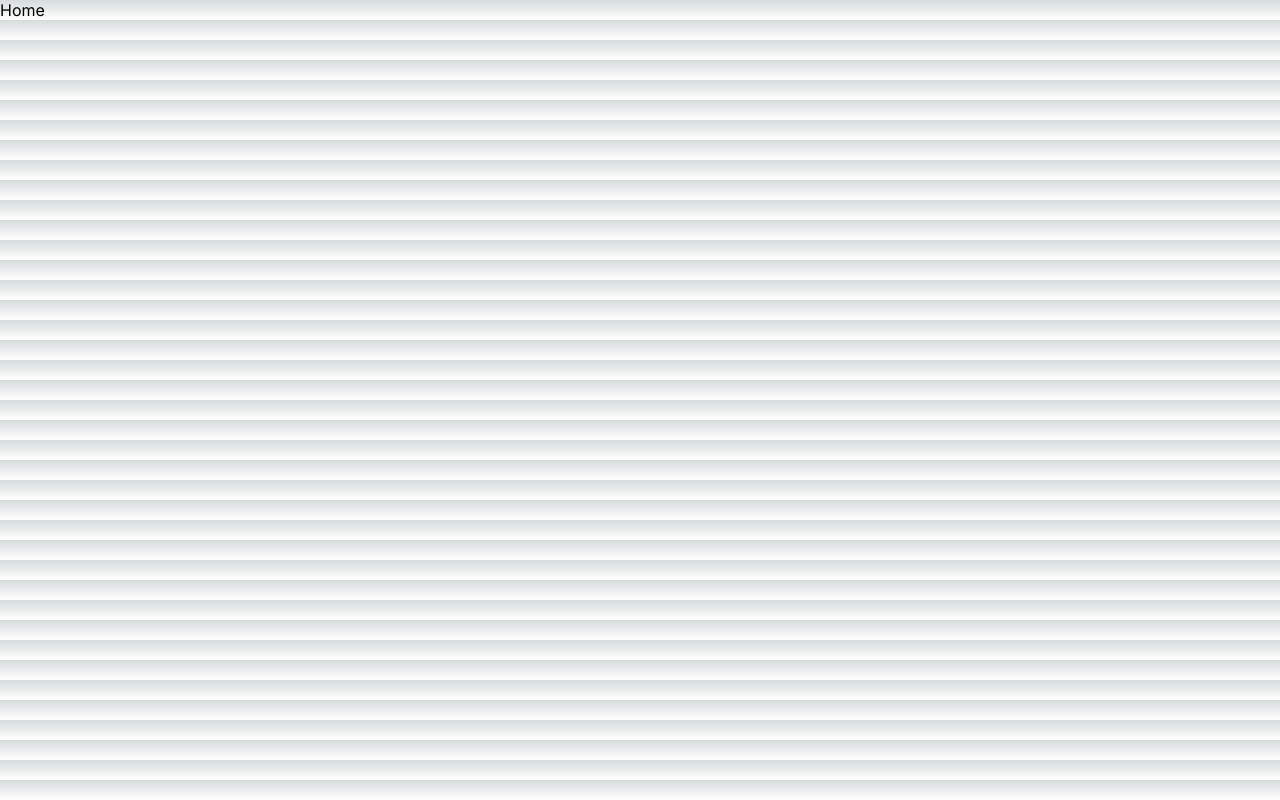
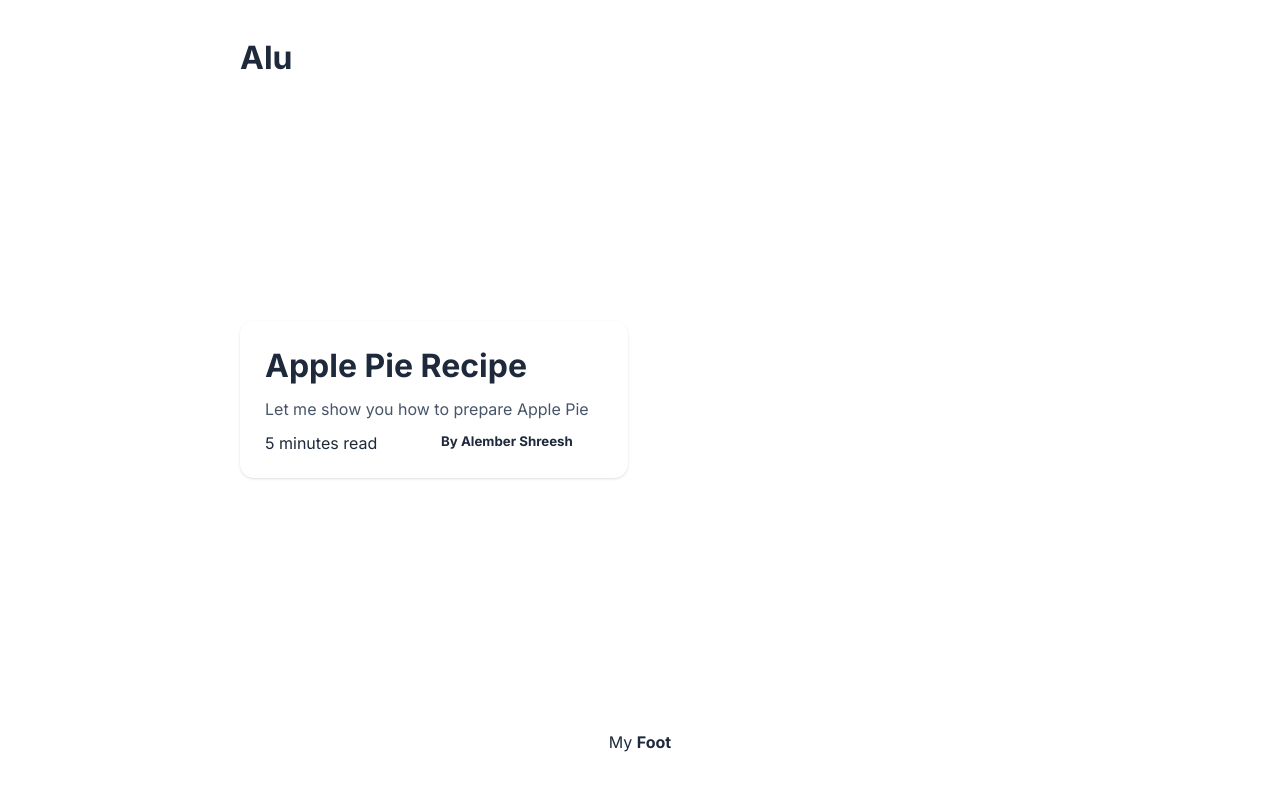
Before and after one commit to GosuCode/Alu, a Next.js app: page / in a window 1280 px wide. Built offline with nearby package versions, Linux system fonts and the light colour scheme.

Commit message:
fetch data from markdown and display

```diff
--- a/app/globals.css
+++ b/app/globals.css
@@ -1,107 +1,112 @@
-:root {
-  --max-width: 1100px;
-  --border-radius: 12px;
-  --font-mono: ui-monospace, Menlo, Monaco, "Cascadia Mono", "Segoe UI Mono",
-    "Roboto Mono", "Oxygen Mono", "Ubuntu Monospace", "Source Code Pro",
-    "Fira Mono", "Droid Sans Mono", "Courier New", monospace;
-
-  --foreground-rgb: 0, 0, 0;
-  --background-start-rgb: 214, 219, 220;
-  --background-end-rgb: 255, 255, 255;
-
-  --primary-glow: conic-gradient(
-    from 180deg at 50% 50%,
-    #16abff33 0deg,
-    #0885ff33 55deg,
-    #54d6ff33 120deg,
-    #0071ff33 160deg,
-    transparent 360deg
-  );
-  --secondary-glow: radial-gradient(
-    rgba(255, 255, 255, 1),
-    rgba(255, 255, 255, 0)
-  );
-
-  --tile-start-rgb: 239, 245, 249;
-  --tile-end-rgb: 228, 232, 233;
-  --tile-border: conic-gradient(
-    #00000080,
-    #00000040,
-    #00000030,
-    #00000020,
-    #00000010,
-    #00000010,
-    #00000080
-  );
-
-  --callout-rgb: 238, 240, 241;
-  --callout-border-rgb: 172, 175, 176;
-  --card-rgb: 180, 185, 188;
-  --card-border-rgb: 131, 134, 135;
-}
-
-@media (prefers-color-scheme: dark) {
-  :root {
-    --foreground-rgb: 255, 255, 255;
-    --background-start-rgb: 0, 0, 0;
-    --background-end-rgb: 0, 0, 0;
-
-    --primary-glow: radial-gradient(rgba(1, 65, 255, 0.4), rgba(1, 65, 255, 0));
-    --secondary-glow: linear-gradient(
-      to bottom right,
-      rgba(1, 65, 255, 0),
-      rgba(1, 65, 255, 0),
-      rgba(1, 65, 255, 0.3)
-    );
-
-    --tile-start-rgb: 2, 13, 46;
-    --tile-end-rgb: 2, 5, 19;
-    --tile-border: conic-gradient(
-      #ffffff80,
-      #ffffff40,
-      #ffffff30,
-      #ffffff20,
-      #ffffff10,
-      #ffffff10,
-      #ffffff80
-    );
-
-    --callout-rgb: 20, 20, 20;
-    --callout-border-rgb: 108, 108, 108;
-    --card-rgb: 100, 100, 100;
-    --card-border-rgb: 200, 200, 200;
-  }
-}
-
 * {
   box-sizing: border-box;
+  margin: 0;
   padding: 0;
-  margin: 0;
-}
-
-html,
-body {
-  max-width: 100vw;
-  overflow-x: hidden;
 }
 
 body {
-  color: rgb(var(--foreground-rgb));
-  background: linear-gradient(
-      to bottom,
-      transparent,
-      rgb(var(--background-end-rgb))
-    )
-    rgb(var(--background-start-rgb));
+  display: flex;
+  flex-direction: column;
+  padding: 14px;
+  min-height: 100vh;
+  color: #1e293b;
+  gap: 14px;
 }
 
-a {
+header,
+main,
+footer {
+  max-width: 800px;
+  margin: 0 auto;
+  width: 100%;
+}
+
+header a {
   color: inherit;
   text-decoration: none;
 }
 
-@media (prefers-color-scheme: dark) {
-  html {
-    color-scheme: dark;
+header {
+  padding: 14px 0;
+}
+
+main {
+  flex: 1;
+  display: flex;
+  flex-direction: column;
+  justify-content: center;
+}
+
+.postsContainer {
+  display: grid;
+  grid-template-columns: repeat(1, minmax(0, 1fr));
+  gap: 14px;
+}
+
+.postCard {
+  padding: 14px;
+  background: white;
+  display: flex;
+  flex-direction: column;
+  gap: 14px;
+  padding: 14px;
+  box-shadow: 0 1px 3px 0 rgb(0 0 0 / 0.1), 0 1px 2px -1px rgb(0 0 0 / 0.1);
+  border-radius: 14px;
+  height: 100%;
+  border: 1px solid transparent;
+  transition-duration: 200ms;
+}
+
+.postCard:hover {
+  border-color: #cbd5e1;
+}
+
+.postCard>p {
+  flex: 1;
+  color: #475569;
+}
+
+
+.statsContainer {
+  display: grid;
+  grid-template-columns: repeat(2, minmax(0, 1fr));
+  gap: 14px;
+}
+
+.unstyled {
+  color: inherit;
+  text-decoration: none;
+}
+
+article div {
+  display: flex;
+  flex-direction: column;
+  gap: 14px;
+}
+
+article div ul {
+  list-style-position: inside;
+}
+
+footer {
+  display: flex;
+  align-items: center;
+  justify-content: center;
+  padding: 24px;
+}
+
+@media (min-width: 640px) {
+  body {
+    padding: 24px;
+    gap: 24px;
+  }
+
+  .postsContainer {
+    grid-template-columns: repeat(2, minmax(0, 1fr));
+    gap: 24px;
+  }
+
+  .postCard {
+    padding: 24px;
   }
 }
--- a/app/layout.js
+++ b/app/layout.js
@@ -1,5 +1,6 @@
 import { Inter } from "next/font/google";
 import "./globals.css";
+import Link from "next/link";
 
 const inter = Inter({ subsets: ["latin"] });
 
@@ -9,9 +10,29 @@ export const metadata = {
 };
 
 export default function RootLayout({ children }) {
+
+  let header = (
+    <header>
+      <Link href={'/'}>
+        <h1>Alu</h1>
+      </Link>
+    </header>
+  )
+
+  let footer = (
+    <footer>
+      <p>
+        My <strong>Foot</strong>
+      </p>
+    </footer>
+  )
   return (
     <html lang="en">
-      <body className={inter.className}>{children}</body>
+      <body className={inter.className}>
+        {header}
+        {children}
+        {footer}
+        </body>
     </html>
   );
 }
--- a/app/page.js
+++ b/app/page.js
@@ -1,7 +1,18 @@
+import PostCard from "@/components/PostCard"
+import getPostMetadata from "@/utils/getPostMetadata"
+
 export default function Home() {
+  const postMetadata = getPostMetadata('blogs')
   return (
     <main>
-      Home
+      <div className="postsContainer">
+      {postMetadata.map((post, postIndex) => {
+        return (
+          <PostCard key={postIndex} post={post} />
+        )
+      })}
+      </div>
+
     </main>
   )
 }
--- /dev/null
+++ b/blogs/apple_pie.md
@@ -0,0 +1,52 @@
+---
+title: "Apple Pie Recipe"
+sub_title: "Let me show you how to prepare Apple Pie"
+minutes_to_read: "5 minutes read"
+description: "A traditional pie with a flaky crust and a sweet, spiced apple filling, perfect for any occasion."
+---
+
+# Classic Apple Pie
+
+## Ingredients
+
+### Pie Crust
+
+- 2 1/2 cups (315g) all-purpose flour
+- 1 teaspoon salt
+- 1 teaspoon sugar
+- 1 cup (225g) unsalted butter, chilled and diced
+- 1/4 to 1/2 cup (60-120ml) ice water
+
+### Filling
+
+- 6 to 8 large apples, peeled, cored, and sliced (about 8 cups)
+- 3/4 cup (150g) granulated sugar
+- 2 tablespoons all-purpose flour
+- 1 teaspoon ground cinnamon
+- 1/4 teaspoon ground nutmeg
+- 1/4 teaspoon salt
+- 2 tablespoons unsalted butter, diced
+- 1 tablespoon lemon juice
+
+### Egg Wash
+
+- 1 large egg, beaten
+- 1 tablespoon water
+
+## Instructions
+
+1. **Prepare the pie crust:** In a large bowl, combine flour, salt, and sugar. Cut in butter until mixture resembles coarse crumbs. Gradually add ice water, stirring until the dough comes together. Divide dough in half, shape into discs, wrap in plastic, and refrigerate for at least 1 hour.
+
+2. **Preheat oven** to 425°F (220°C).
+
+3. **Make the filling:** In a large bowl, mix sliced apples, sugar, flour, cinnamon, nutmeg, salt, and lemon juice.
+
+4. **Assemble the pie:** Roll out one dough disc on a floured surface to fit a 9-inch pie plate. Transfer to pie plate and trim the edges. Fill with apple mixture and dot with butter. Roll out the second dough disc and place it over the filling. Trim, seal, and flute the edges. Cut slits in the top crust for steam to escape.
+
+5. **Apply egg wash:** Mix the beaten egg with water and brush over the top crust.
+
+6. **Bake:** Bake for 15 minutes at 425°F (220°C). Reduce the temperature to 350°F (175°C) and continue baking for 35-45 minutes, or until the crust is golden and the filling is bubbly.
+
+7. **Cool:** Allow the pie to cool on a wire rack before serving.
+
+Enjoy your classic apple pie with a scoop of vanilla ice cream!
--- /dev/null
+++ b/components/PostCard.js
@@ -0,0 +1,22 @@
+import Link from "next/link";
+
+export default function PostCard(props) {
+  const { post } = props;
+
+  return (
+    <Link href={""} className="unstyled">
+      <div className="postCard">
+        <h1> {post.title} </h1>
+        <p>{post.sub_title}</p>
+        <div className="statsContainer">
+          <div>
+            <p>{post.minutes_to_read}</p>
+          </div>
+          <div>
+            <h5>By Alember Shreesh</h5>
+          </div>
+        </div>
+      </div>
+    </Link>
+  );
+}
--- a/package.json
+++ b/package.json
@@ -9,9 +9,11 @@
     "lint": "next lint"
   },
   "dependencies": {
+    "gray-matter": "^4.0.3",
+    "markdown-to-jsx": "^7.4.7",
+    "next": "14.2.3",
     "react": "^18",
-    "react-dom": "^18",
-    "next": "14.2.3"
+    "react-dom": "^18"
   },
   "devDependencies": {
     "eslint": "^8",
--- /dev/null
+++ b/utils/getPostMetadata.js
@@ -0,0 +1,25 @@
+import fs from "fs";
+import matter from "gray-matter";
+
+export default function getPostMetadata(basePath) {
+  // folder we're looking for i/e blogs
+  const folder = basePath + "/";
+  // access all files
+  const files = fs.readdirSync(folder);
+  // read markdown post
+  const markdownPost = files.filter((file) => file.endsWith(".md"));
+
+  // get the file data
+  const posts = markdownPost.map((filename) => {
+    const fileContents = fs.readFileSync(`${basePath}/${filename}`, "utf8");
+    const matterResolve = matter(fileContents);
+    return {
+      title: matterResolve.data.title,
+      sub_title: matterResolve.data.sub_title,
+      minutes_to_read: matterResolve.data.minutes_to_read,
+      description: matterResolve.data.description,
+      slug: filename.replace(".md", ""),
+    };
+  });
+  return posts;
+}
```
Also changed, not shown: app/blogs/[slug]/page.js (added, +7 -0 lines), 1 other file (tests, documents, lock files or other folders).
